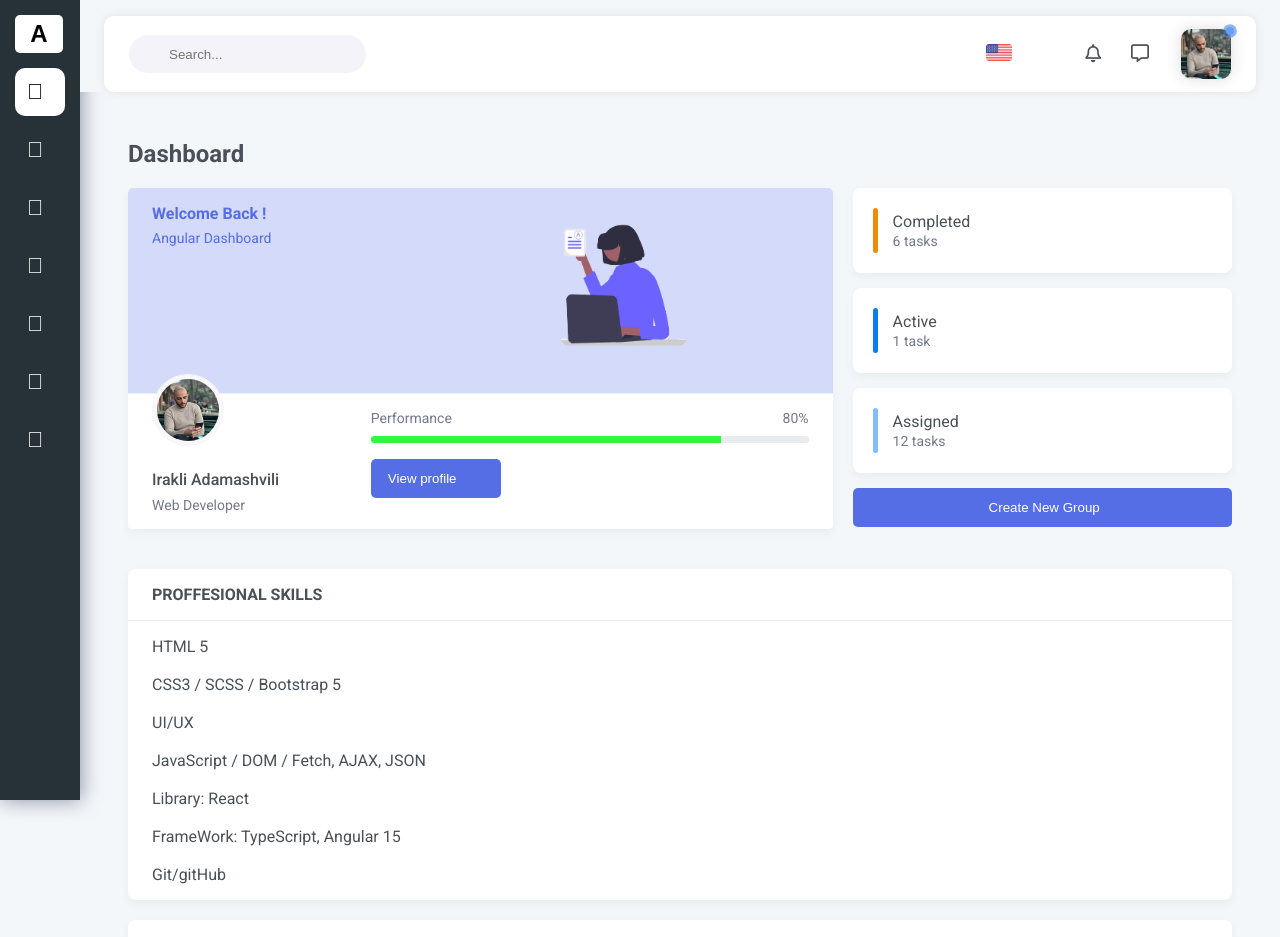
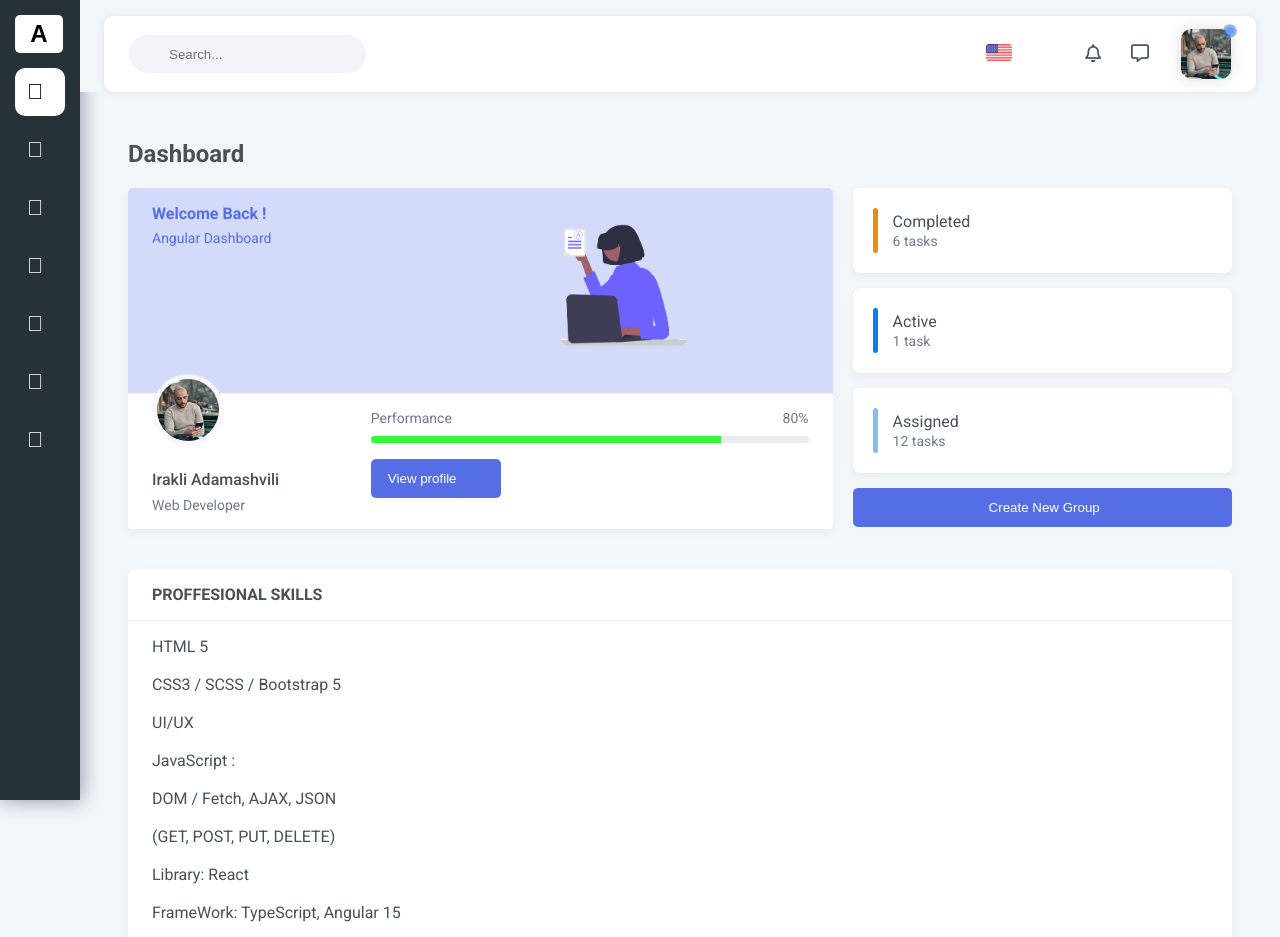
Before and after one commit to Adamashvili/Angular---Responsive-Sidenav, an Angular app: page /dashboard in a window 1280 px wide. Shown: the top 937 px of the page. Built offline with nearby package versions, Linux system fonts and the light colour scheme; some icons are missing.

Commit message:
add dashboard I.Adamashvili CV

```diff
--- a/src/app/dashboard/dashboard.component.html
+++ b/src/app/dashboard/dashboard.component.html
@@ -77,7 +77,8 @@
         HTML 5 <br> <br>
         CSS3 / SCSS / Bootstrap 5 <br>  <br>
         UI/UX  <br> <br>
-        JavaScript / DOM / Fetch, AJAX, JSON <br> <br>
+        JavaScript : <br> <br> DOM / Fetch, AJAX, JSON <br> <br>
+        (GET, POST, PUT, DELETE) <br> <br>
         Library: React <br> <br>
         FrameWork: TypeScript, Angular 15 <br> <br>
         Git/gitHub
```
